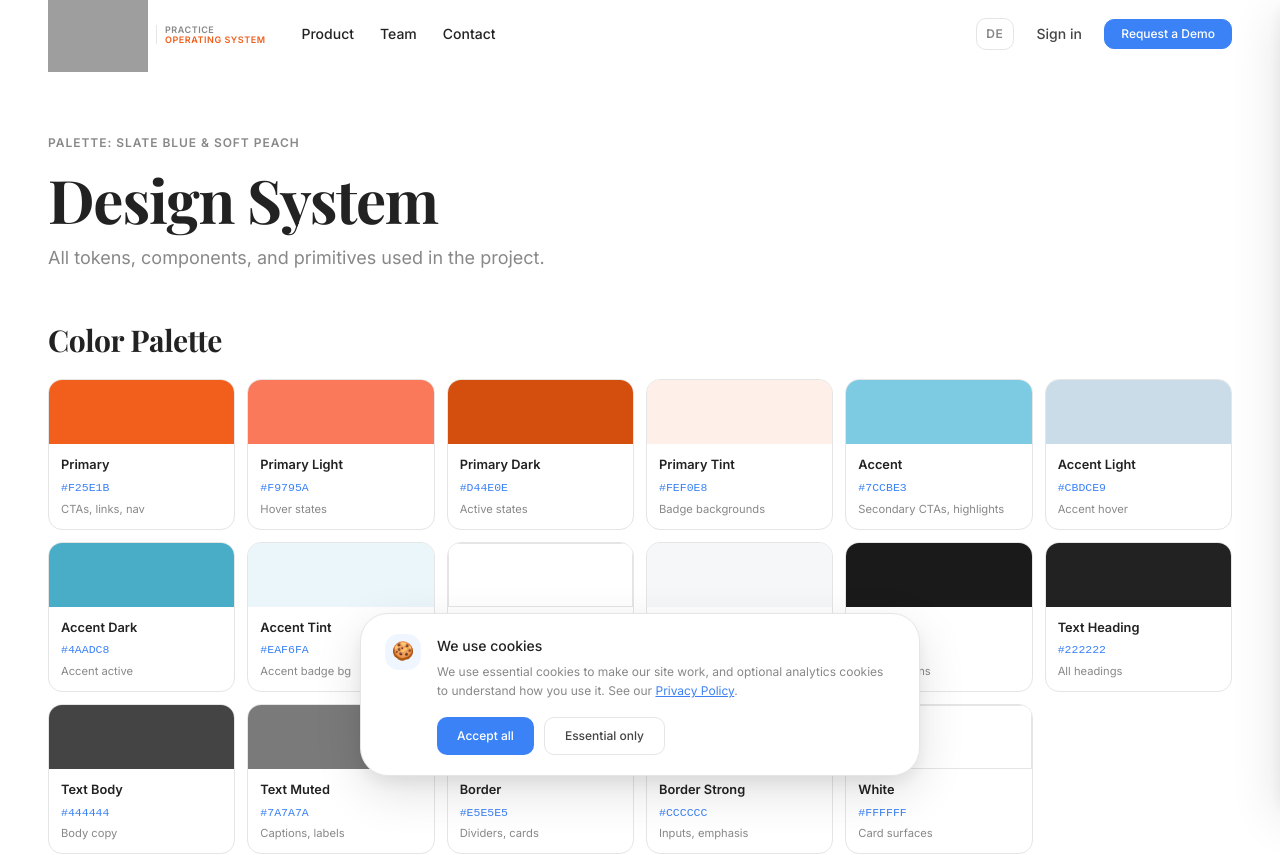
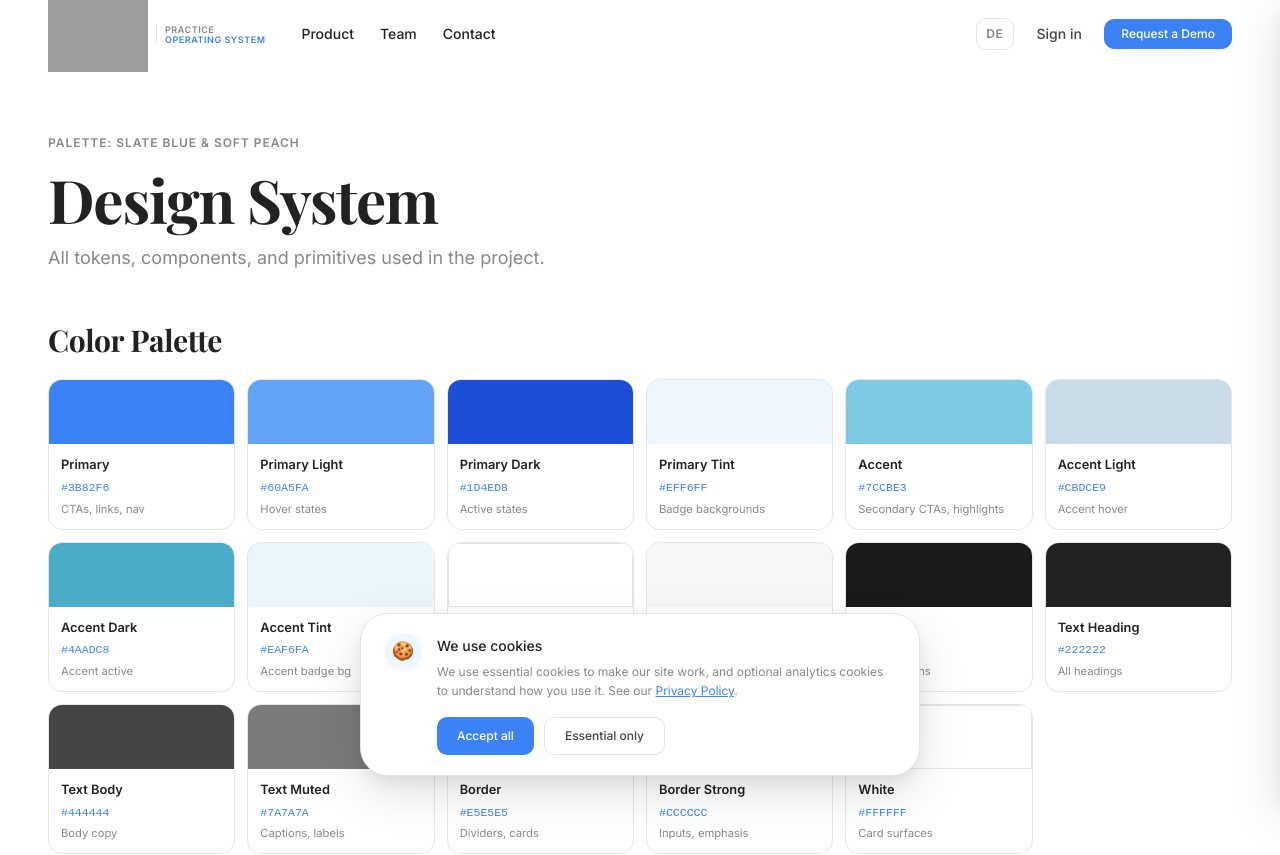
Before and after one commit to singh-sheetal/medical-website, a Next.js app: page /design-system in a window 1280 px wide. Shown: the top 855 px of the page. Built offline with nearby package versions, Linux system fonts and the light colour scheme; no server answers; grey boxes are pictures that could not be loaded; a web font is replaced by a local one.

Commit message:
Replace all orange with blue — no orange anywhere in the site

```diff
--- a/app/globals.css
+++ b/app/globals.css
@@ -4,7 +4,7 @@
 /* ─────────────────────────────────────────────────────────────
    SHAPE Consulting — Design Tokens
    Primary: Black & White
-   Accent: Orange (highlights only) + Sky Blue (section bg)
+   Primary: Blue / Accent: Sky Blue
 ───────────────────────────────────────────────────────────── */
 :root {
   /* ── Primary — Black/White (dominant) ───────────────────── */
@@ -14,10 +14,10 @@
   --color-primary-tint:   #EFF6FF;
 
   /* ── Highlight — Orange (used sparingly) ────────────────── */
-  --color-highlight:        #F25E1B;
-  --color-highlight-light:  #F9795A;
-  --color-highlight-dark:   #D44E0E;
-  --color-highlight-tint:   #FEF0E8;
+  --color-highlight:        #3B82F6;
+  --color-highlight-light:  #60A5FA;
+  --color-highlight-dark:   #1D4ED8;
+  --color-highlight-tint:   #EFF6FF;
 
   /* ── Accent — Sky Blue (section backgrounds) ────────────── */
   --color-accent:         #7CCBE3;
--- a/components/layout/Navbar.tsx
+++ b/components/layout/Navbar.tsx
@@ -54,7 +54,7 @@ export function Navbar() {
               <span style={{ fontFamily: "var(--font-sans)", fontSize: "9px", fontWeight: 600, letterSpacing: "0.06em", textTransform: "uppercase" as const, color: "var(--color-text-muted)", lineHeight: 1 }}>
                 Practice
               </span>
-              <span style={{ fontFamily: "var(--font-sans)", fontSize: "9px", fontWeight: 600, letterSpacing: "0.06em", textTransform: "uppercase" as const, color: "var(--color-highlight)", lineHeight: 1 }}>
+              <span style={{ fontFamily: "var(--font-sans)", fontSize: "9px", fontWeight: 600, letterSpacing: "0.06em", textTransform: "uppercase" as const, color: "var(--color-primary)", lineHeight: 1 }}>
                 Operating System
               </span>
             </div>
--- a/components/sections/Contact.tsx
+++ b/components/sections/Contact.tsx
@@ -89,7 +89,7 @@ export function Contact() {
               >
                 <div style={{
                   width: "3px", height: "36px",
-                  backgroundColor: "var(--color-highlight)",
+                  backgroundColor: "var(--color-primary)",
                   borderRadius: "2px",
                   flexShrink: 0,
                 }} />
--- a/components/sections/Hero.tsx
+++ b/components/sections/Hero.tsx
@@ -111,7 +111,7 @@ export function Hero() {
                   letterSpacing: "-0.03em", fontVariantNumeric: "lining-nums",
                   display: "flex", alignItems: "baseline", gap: "1px",
                 }}>
-                  {s.v}<span style={{ fontSize: "var(--text-base)", fontWeight: 500, color: "var(--color-highlight)" }}>{s.u}</span>
+                  {s.v}<span style={{ fontSize: "var(--text-base)", fontWeight: 500, color: "var(--color-primary)" }}>{s.u}</span>
                 </div>
                 <div style={{ fontSize: "var(--text-sm)", color: "var(--color-text-muted)", fontFamily: "var(--font-sans)" }}>{s.l}</div>
               </div>
--- a/components/sections/Team.tsx
+++ b/components/sections/Team.tsx
@@ -53,7 +53,7 @@ export function Team() {
                 <div style={{ fontFamily: "var(--font-display)", fontSize: "var(--text-lg)", fontWeight: 700, color: "var(--color-text-heading)", marginBottom: "0.2rem", letterSpacing: "-0.01em" }}>
                   {member.name}
                 </div>
-                <div style={{ fontFamily: "var(--font-sans)", fontSize: "var(--text-xs)", fontWeight: 600, letterSpacing: "0.06em", textTransform: "uppercase" as const, color: "var(--color-highlight)", marginBottom: "0.75rem" }}>
+                <div style={{ fontFamily: "var(--font-sans)", fontSize: "var(--text-xs)", fontWeight: 600, letterSpacing: "0.06em", textTransform: "uppercase" as const, color: "var(--color-primary)", marginBottom: "0.75rem" }}>
                   {member.role}
                 </div>
                 <p style={{ fontFamily: "var(--font-sans)", fontSize: "var(--text-sm)", color: "var(--color-text-body)", lineHeight: 1.7, margin: 0 }}>
--- a/lib/tokens.ts
+++ b/lib/tokens.ts
@@ -5,10 +5,10 @@
 
 export const colors = {
   primary: {
-    DEFAULT: "#F25E1B",   // SHAPE orange — nav active, headings highlight
-    light:   "#F9795A",
-    dark:    "#D44E0E",
-    tint:    "#FEF0E8",
+    DEFAULT: "#3B82F6",   // Blue — primary colour
+    light:   "#60A5FA",
+    dark:    "#1D4ED8",
+    tint:    "#EFF6FF",
   },
   accent: {
     DEFAULT: "#7CCBE3",   // SHAPE sky blue — section backgrounds, highlights
--- a/middleware.ts
+++ b/middleware.ts
@@ -54,16 +54,16 @@ const LOGIN_PAGE = (error = false) => `<!DOCTYPE html>
     }
     input:focus { border-color: #F25E1B; background: #fff; }
     button {
-      width: 100%; padding: 0.875rem; background: #F25E1B;
+      width: 100%; padding: 0.875rem; background: #3B82F6;
       color: #fff; border: none; border-radius: 10px;
       font-size: 0.9375rem; font-weight: 500; cursor: pointer;
       font-family: inherit; margin-top: 0.25rem;
     }
     button:hover { background: #D44E0E; }
     .error {
-      background: rgba(242,94,27,0.08); border: 1px solid rgba(242,94,27,0.25);
+      background: rgba(59,130,246,0.08); border: 1px solid rgba(242,94,27,0.25);
       border-radius: 8px; padding: 0.6rem 0.875rem;
-      font-size: 0.8125rem; color: #C44E0F; margin-bottom: 1rem;
+      font-size: 0.8125rem; color: #1D4ED8; margin-bottom: 1rem;
     }
   </style>
 </head>
```
